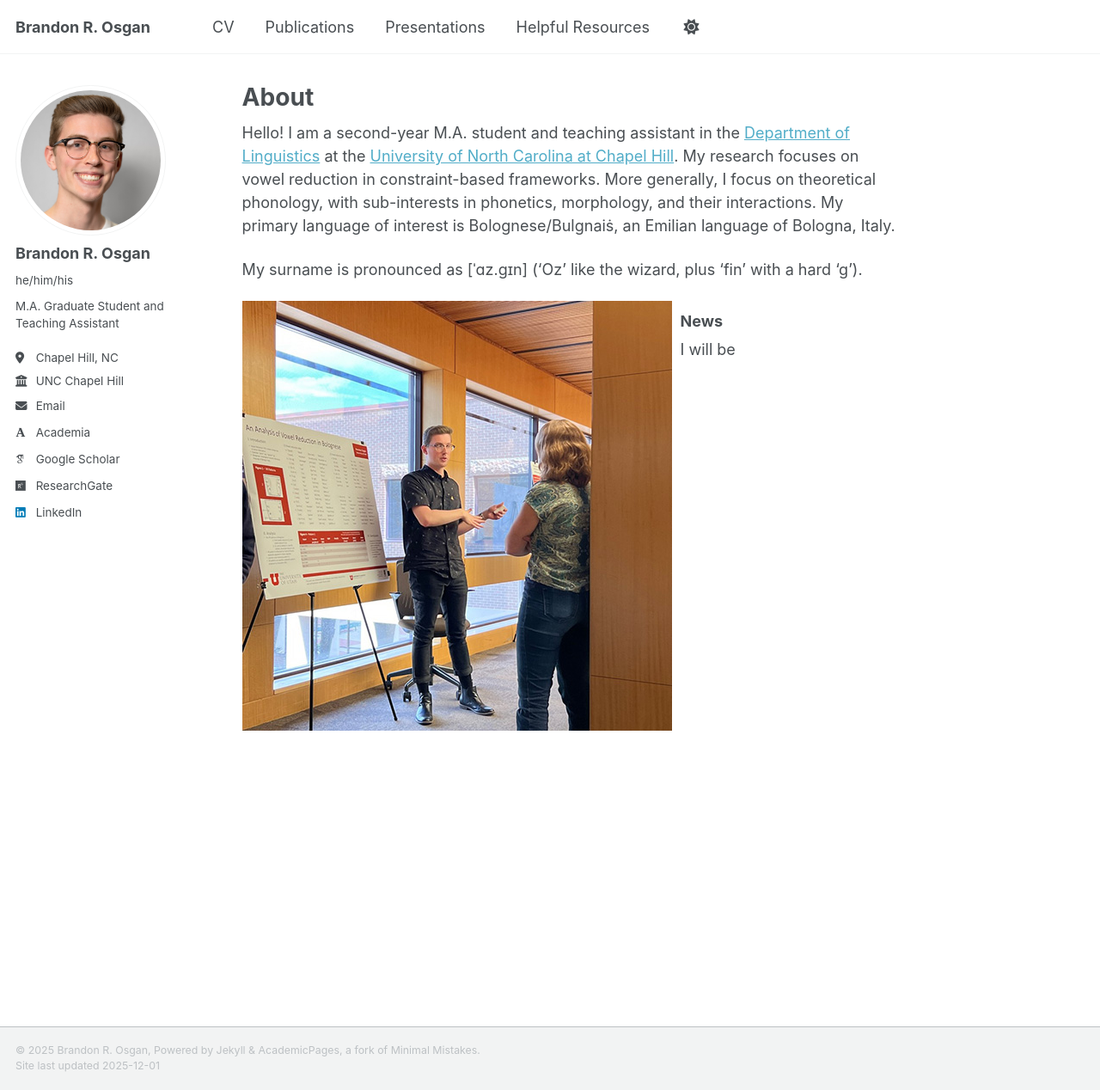
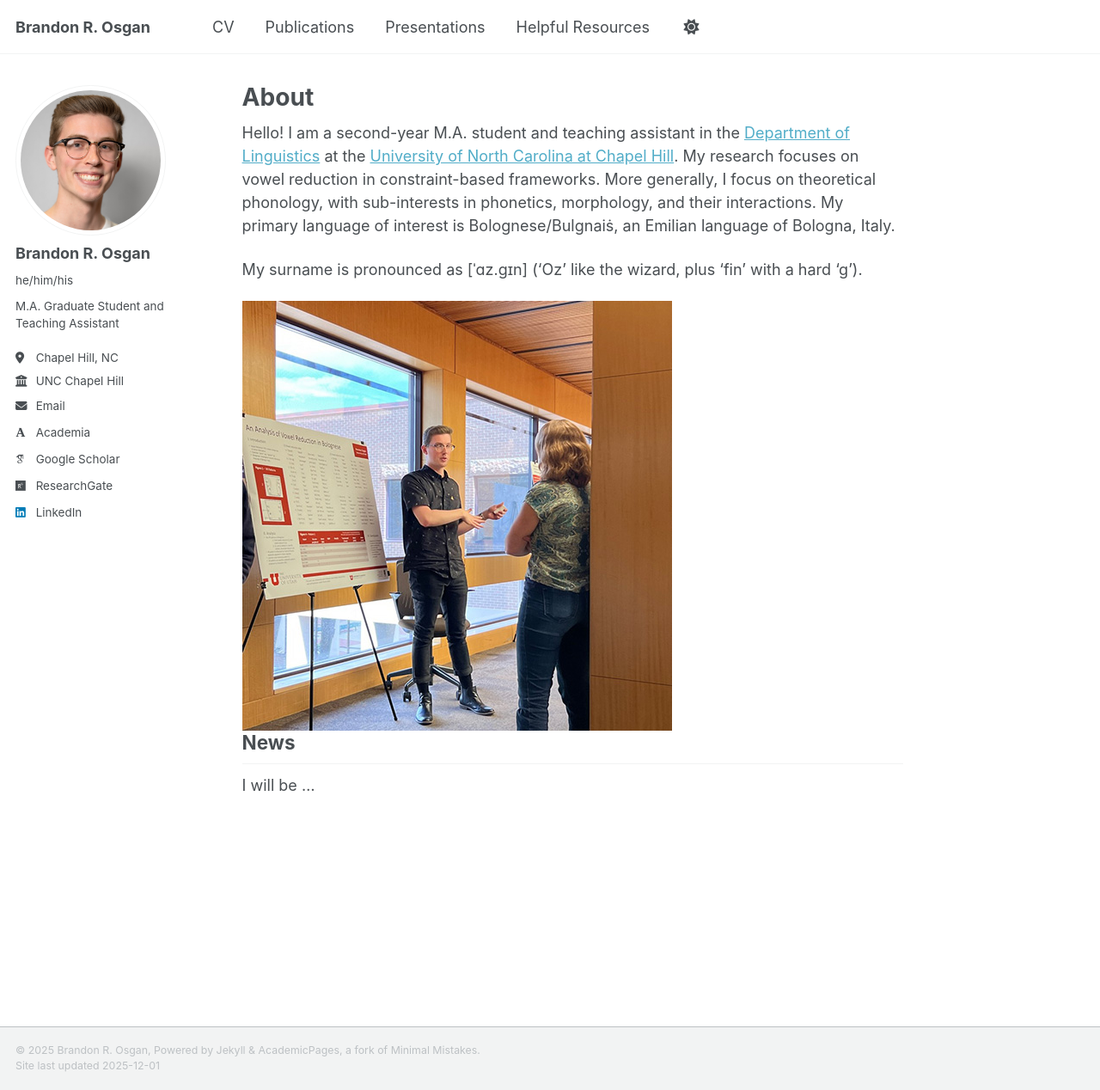
Before and after one commit to bosgan/bosgan.github.io, a Jekyll site: the page built from _pages/about.md, in a window 1280 px wide and 1268 px high. Shown: the whole window at 86% size. Built offline with Jekyll 4.4.1, drawn with Linux system fonts in a browser that asks for light colours; some web fonts are replaced; a script that is not in the unit is left out.

Commit message:
Update about.md

```diff
--- a/_pages/about.md
+++ b/_pages/about.md
@@ -11,8 +11,7 @@
 
 My surname is pronounced as [ˈɑz.gɪn] ('Oz' like the wizard, plus 'fin' with a hard 'g').
 
-<img src="/images/HRPS_Brandon_talking.jpg" alt="Brandon presenting a poster" style="float: left; margin-right: 10px;">
+<img src="/images/HRPS_Brandon_talking.jpg" alt="Brandon presenting a poster" style="float: left; margin-right: 300px;">
+## News
 
-### News
-
-I will be
+I will be ...
```
